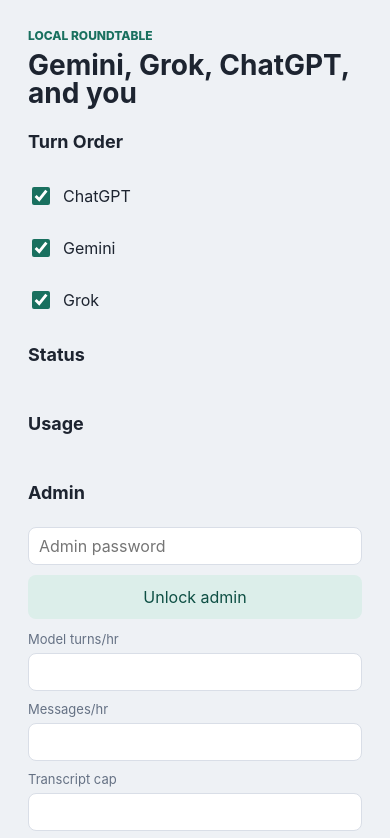
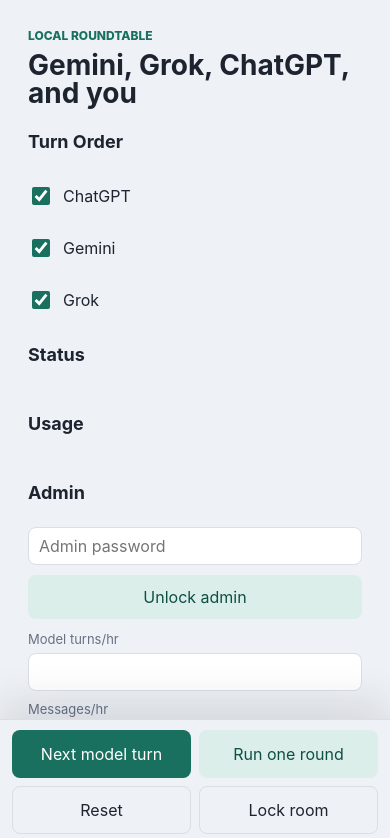
Before and after one commit to laceyblayze/multi-model-roundtable, a website: page public/index.html in a window 390 px wide. Shown: the top 838 px of the page. Drawn offline with Linux system fonts and the light colour scheme; no server answers.

Commit message:
Keep model action buttons accessible

```diff
--- a/public/styles.css
+++ b/public/styles.css
@@ -94,6 +94,8 @@ input {
   display: flex;
   flex-direction: column;
   gap: 24px;
+  max-height: 100svh;
+  overflow-y: auto;
   padding: 28px;
   background: #eef1f5;
   border-right: 1px solid var(--line);
@@ -204,9 +206,14 @@ h2 {
 }
 
 .actions {
+  position: sticky;
+  bottom: 0;
+  z-index: 2;
   display: grid;
   gap: 10px;
   margin-top: auto;
+  padding-top: 14px;
+  background: #eef1f5;
 }
 
 button {
@@ -363,13 +370,36 @@ textarea:focus {
 }
 
 @media (max-width: 820px) {
+  body {
+    padding-bottom: 138px;
+  }
+
   .shell {
     grid-template-columns: 1fr;
   }
 
   .sidebar {
+    max-height: none;
+    overflow: visible;
     border-right: 0;
     border-bottom: 1px solid var(--line);
+  }
+
+  .actions {
+    position: fixed;
+    right: 0;
+    bottom: 0;
+    left: 0;
+    grid-template-columns: repeat(2, minmax(0, 1fr));
+    gap: 8px;
+    margin: 0;
+    padding: 10px 12px calc(10px + env(safe-area-inset-bottom));
+    border-top: 1px solid var(--line);
+    box-shadow: 0 -16px 40px rgba(29, 36, 48, 0.12);
+  }
+
+  .actions button {
+    min-height: 48px;
   }
 
   .workspace {
```
